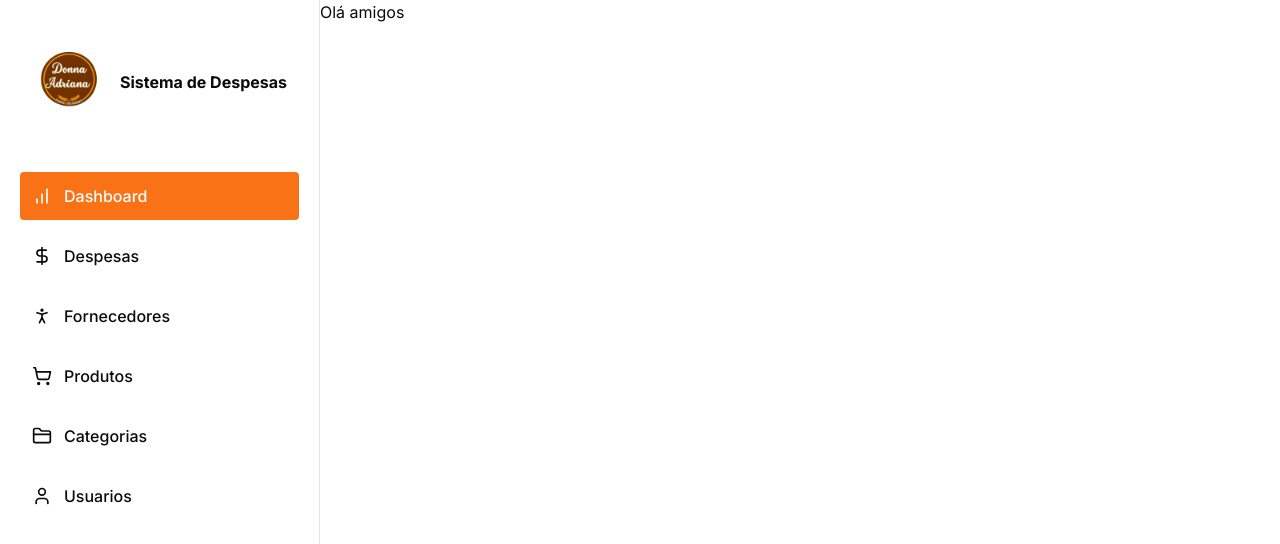
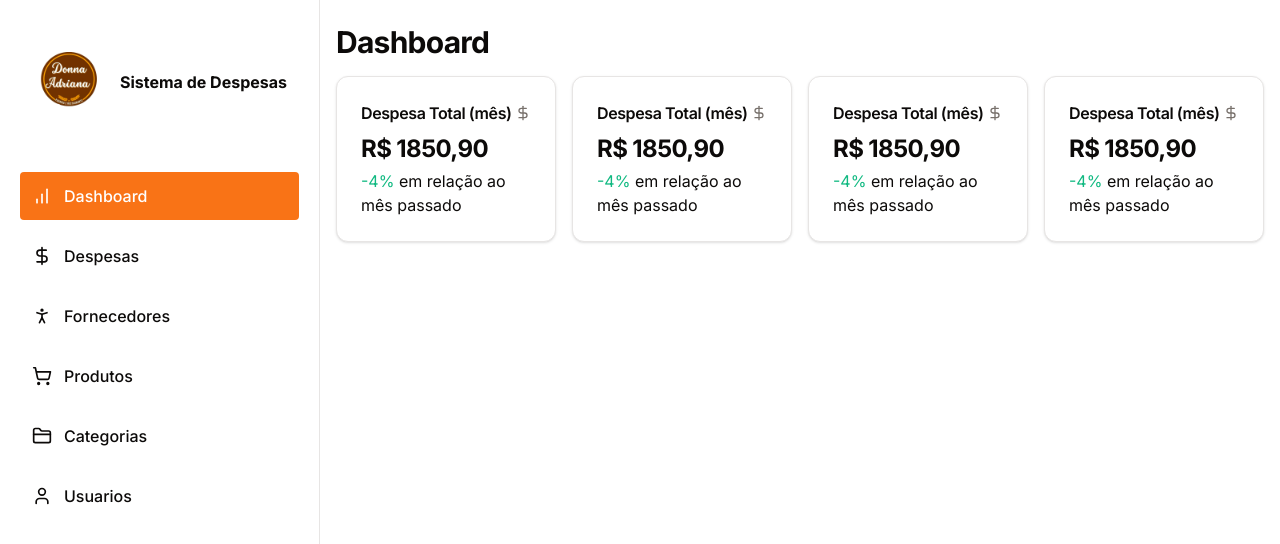
Before and after one commit to Felipe-Cavalari/sistema-despesa, a Next.js app: page /dashboard in a window 1280 px wide. Shown: the top 544 px of the page. Built offline with nearby package versions, Linux system fonts and the light colour scheme.

Commit message:
Desenvolvimento da UI do DashBoard

```diff
--- a/app/dashboard/categorias/components/CategoriasTable.tsx
+++ b/app/dashboard/categorias/components/CategoriasTable.tsx
@@ -7,8 +7,9 @@ import {
   TableHeader,
   TableRow,
 } from '@/components/ui/table'
-import { Pen, X } from 'lucide-react'
+import { Pen } from 'lucide-react'
 import AdicionarCategoria from './AdicionarCategoria'
+import Pagination from '@/components/Pagination'
 
 interface Categoria {
   id: number
@@ -21,7 +22,7 @@ export default async function CategoriasTable() {
   const data = await response.json()
 
   return (
-    <div className="space-y-6 ">
+    <div className="space-y-2 ">
       <AdicionarCategoria />
       <div className="border rounded-md overflow">
         <Table>
@@ -44,15 +45,14 @@ export default async function CategoriasTable() {
                 </TableCell>
 
                 <TableCell>
-                  <Button size="xs">
-                    <X />
-                  </Button>
+                  <Button>X</Button>
                 </TableCell>
               </TableRow>
             ))}
           </TableBody>
         </Table>
       </div>
+      <Pagination pageIndex={0} totalCount={50} perPage={12} />
     </div>
   )
 }
--- /dev/null
+++ b/app/dashboard/categorias/components/DeletarCategoria.tsx
@@ -0,0 +1,33 @@
+import { Button } from '@/components/ui/button'
+import {
+  Dialog,
+  DialogTrigger,
+  DialogContent,
+  DialogHeader,
+  DialogTitle,
+  DialogFooter,
+  DialogClose,
+} from '@/components/ui/dialog'
+
+export default async function DeletarCategoria(id: string) {
+  return (
+    <Dialog>
+      <DialogTrigger asChild>
+        <Button>X</Button>
+      </DialogTrigger>
+      <DialogContent className="sm:max-w-[425px]">
+        <DialogHeader>
+          <DialogTitle>Deseja excluir essa categoria? </DialogTitle>
+        </DialogHeader>
+        <DialogFooter className="grid grid-cols-2">
+          <Button>Sim</Button>
+          <DialogClose asChild>
+            <Button type="button" variant="secondary">
+              Cancelar
+            </Button>
+          </DialogClose>
+        </DialogFooter>
+      </DialogContent>
+    </Dialog>
+  )
+}
--- /dev/null
+++ b/app/dashboard/categorias/components/DeletarCategoriaBtn.tsx
@@ -0,0 +1,18 @@
+'use client'
+import { Button } from '@/components/ui/button'
+import { X } from 'lucide-react'
+
+export default function DeletarCategoriaBtn(IdCategoria: string) {
+  return (
+    <div className="">
+      <Button
+        size={'xs'}
+        onClick={() => {
+          console.log(IdCategoria)
+        }}
+      >
+        <X />
+      </Button>
+    </div>
+  )
+}
--- /dev/null
+++ b/app/dashboard/components/month-expenses-card.tsx
@@ -0,0 +1,23 @@
+import { Card, CardContent, CardHeader, CardTitle } from '@/components/ui/card'
+import { DollarSign } from 'lucide-react'
+
+export default function MonthExpensesCard() {
+  return (
+    <Card>
+      <CardHeader className="flex-row items-center justify-between pb-2 space-y-0">
+        <CardTitle className="font-semibold text-base">
+          Despesa Total (mês)
+        </CardTitle>
+        <DollarSign className="size-4 text-muted-foreground" />
+      </CardHeader>
+      <CardContent className="space-y-1">
+        <span className="text-2xl font-bold tracking-tight">R$ 1850,90</span>
+        <p>
+          {' '}
+          <span className="text-emerald-500">-4%</span> em relação ao mês
+          passado
+        </p>
+      </CardContent>
+    </Card>
+  )
+}
--- a/app/dashboard/page.tsx
+++ b/app/dashboard/page.tsx
@@ -1,3 +1,16 @@
+import MonthExpensesCard from './components/month-expenses-card'
+
 export default function Dashboard() {
-  return <div>Olá amigos</div>
+  return (
+    <div className="flex flex-col gap-4 min-h-screen px-4 py-6">
+      <h1 className="text-3xl font-bold tracking-tight">Dashboard</h1>
+
+      <div className="grid grid-cols-4 gap-4">
+        <MonthExpensesCard />
+        <MonthExpensesCard />
+        <MonthExpensesCard />
+        <MonthExpensesCard />
+      </div>
+    </div>
+  )
 }
--- /dev/null
+++ b/components/Pagination.tsx
@@ -0,0 +1,52 @@
+import {
+  ChevronLeft,
+  ChevronRight,
+  ChevronsLeft,
+  ChevronsRight,
+} from 'lucide-react'
+import { Button } from './ui/button'
+
+export interface PaginationProps {
+  pageIndex: number
+  totalCount: number
+  perPage: number
+}
+
+export default function Pagination({
+  pageIndex,
+  totalCount,
+  perPage,
+}: PaginationProps) {
+  const pages = Math.ceil(totalCount / perPage) || 1
+
+  return (
+    <div className="flex items-center justify-between">
+      <span className="text-sm text-muted-foreground">
+        Total de {totalCount}
+      </span>
+      <div className="flex items-center gap-6 lg:gap-8">
+        <div className="text-sm font-medium">
+          Página {pageIndex + 1} de {pages}
+        </div>
+        <div className="flex items-center gap-2 ">
+          <Button variant="outline" className="size-8 p-0">
+            <ChevronsLeft className="size-4 " />
+            <span className="sr-only">Primeira Página</span>
+          </Button>
+          <Button variant={'outline'} className="size-8 p-0">
+            <ChevronLeft className="size-4" />
+            <span className="sr-only">Próxima Página</span>
+          </Button>
+          <Button className="size-8 p-0" variant={'outline'}>
+            <ChevronRight className="size-4" />
+            <span className="sr-only">Página anterior</span>
+          </Button>
+          <Button variant={'outline'} className="size-8 p-0">
+            <ChevronsRight className="size-4" />
+            <span className="sr-only">última Página</span>
+          </Button>
+        </div>
+      </div>
+    </div>
+  )
+}
--- /dev/null
+++ b/components/ui/card.tsx
@@ -0,0 +1,76 @@
+import * as React from 'react'
+
+import { cn } from '@/lib/utils'
+
+const Card = React.forwardRef<
+  HTMLDivElement,
+  React.HTMLAttributes<HTMLDivElement>
+>(({ className, ...props }, ref) => (
+  <div
+    ref={ref}
+    className={cn(
+      'rounded-xl border bg-card text-card-foreground shadow',
+      className,
+    )}
+    {...props}
+  />
+))
+Card.displayName = 'Card'
+
+const CardHeader = React.forwardRef<
+  HTMLDivElement,
+  React.HTMLAttributes<HTMLDivElement>
+>(({ className, ...props }, ref) => (
+  <div
+    ref={ref}
+    className={cn('flex flex-col space-y-1.5 p-6', className)}
+    {...props}
+  />
+))
+CardHeader.displayName = 'CardHeader'
+
+const CardTitle = React.forwardRef<
+  HTMLParagraphElement,
+  React.HTMLAttributes<HTMLHeadingElement>
+>(({ className, ...props }, ref) => (
+  <h3
+    ref={ref}
+    className={cn('font-semibold leading-none tracking-tight', className)}
+    {...props}
+  />
+))
+CardTitle.displayName = 'CardTitle'
+
+const CardDescription = React.forwardRef<
+  HTMLParagraphElement,
+  React.HTMLAttributes<HTMLParagraphElement>
+>(({ className, ...props }, ref) => (
+  <p
+    ref={ref}
+    className={cn('text-sm text-muted-foreground', className)}
+    {...props}
+  />
+))
+CardDescription.displayName = 'CardDescription'
+
+const CardContent = React.forwardRef<
+  HTMLDivElement,
+  React.HTMLAttributes<HTMLDivElement>
+>(({ className, ...props }, ref) => (
+  <div ref={ref} className={cn('p-6 pt-0', className)} {...props} />
+))
+CardContent.displayName = 'CardContent'
+
+const CardFooter = React.forwardRef<
+  HTMLDivElement,
+  React.HTMLAttributes<HTMLDivElement>
+>(({ className, ...props }, ref) => (
+  <div
+    ref={ref}
+    className={cn('flex items-center p-6 pt-0', className)}
+    {...props}
+  />
+))
+CardFooter.displayName = 'CardFooter'
+
+export { Card, CardHeader, CardFooter, CardTitle, CardDescription, CardContent }
```
Also changed, not shown: server.json (+3 -18 lines), 1 other file (tests, documents, lock files or other folders).
